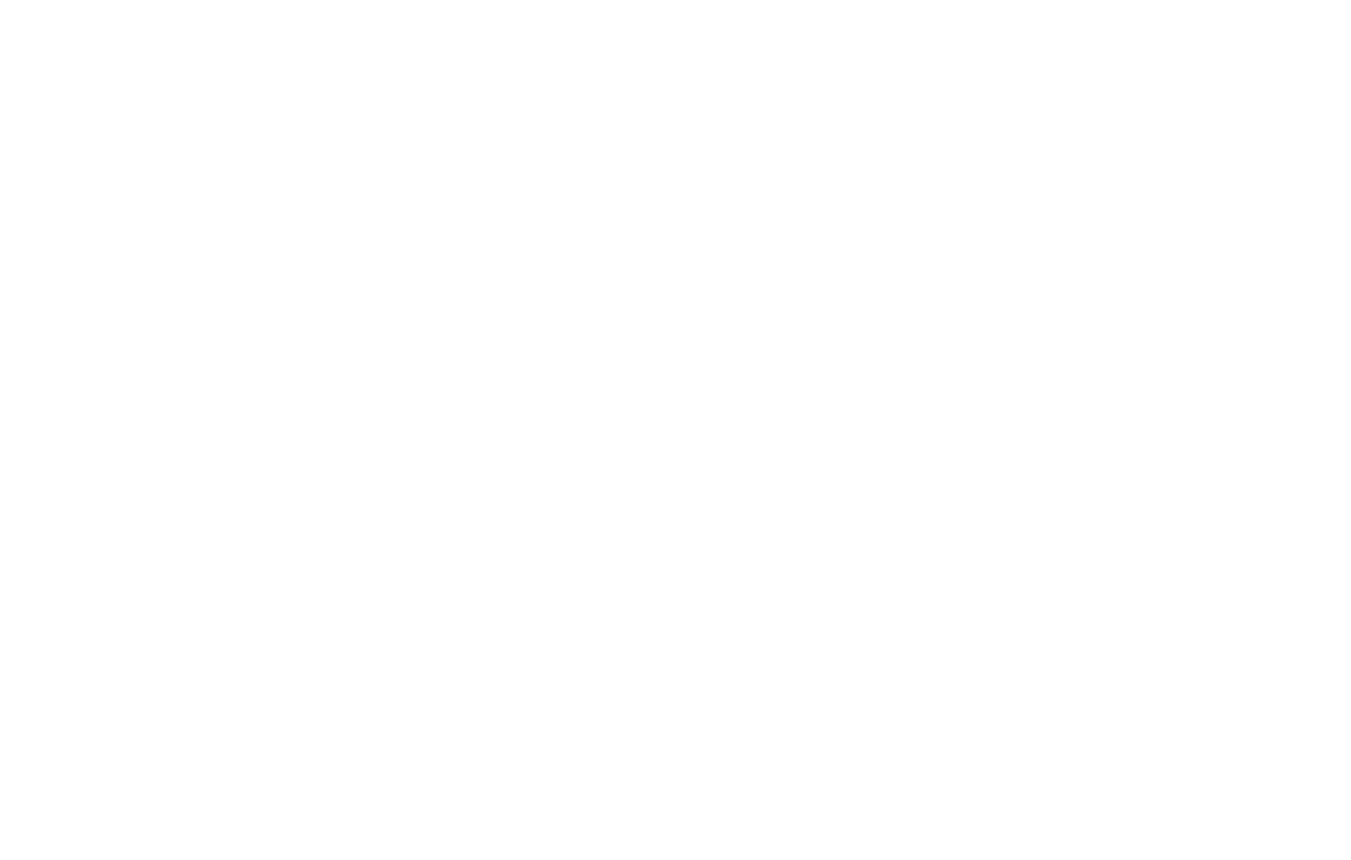
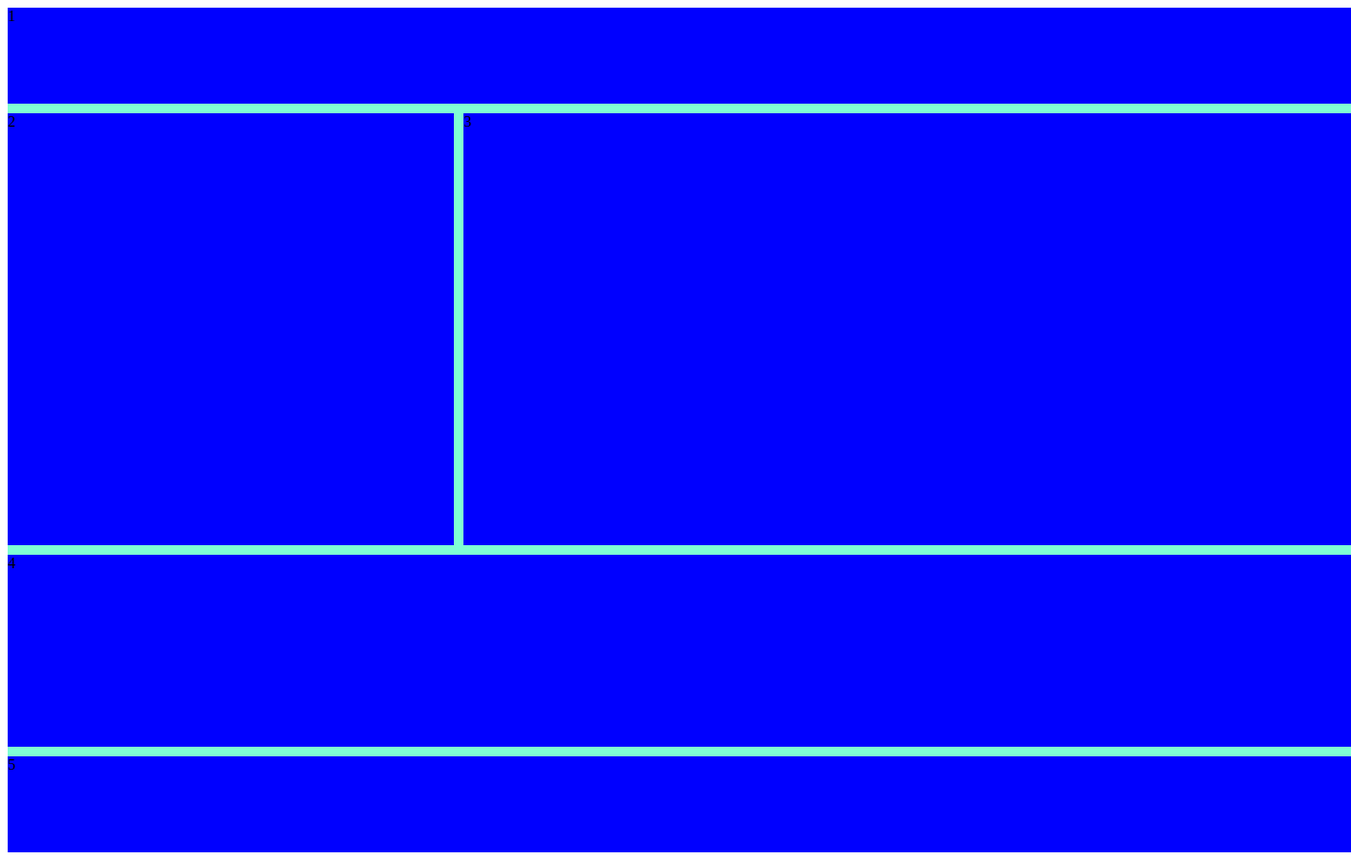
Before and after one commit to StoyanKoprinarov/Chef-s-Pal, a plain HTML site: page index.html in a window 1280 px wide. Shown: the whole page at 96% size, 1408 px wide, since content can reach past the window. Before the commit the page ends 800 px from the top, so only its background shows below. Drawn offline with Linux system fonts and the light colour scheme.

Commit message:
Css and HTML

```diff
--- a/index.html
+++ b/index.html
@@ -1,12 +1,20 @@
 <!DOCTYPE html>
 <html lang="en">
 <head>
+    <link rel="stylesheet" href="style.css">
     <meta charset="UTF-8">
     <meta http-equiv="X-UA-Compatible" content="IE=edge">
     <meta name="viewport" content="width=device-width, initial-scale=1.0">
     <title>Document</title>
 </head>
 <body>
-
+    <div class ="grid-container">
+        <div class="grid-item" id="item1">1</div>
+        <div class="grid-item" id="item2">2</div>
+        <div class="grid-item" id="item3">3</div>
+        <div class="grid-item" id="item4">4</div>
+        <div class="grid-item" id="item5">5</div>
+    </div>
+    <script src="script.js"></script>
 </body>
 </html>
--- a/style.css
+++ b/style.css
@@ -0,0 +1,37 @@
+
+.grid-container {
+    margin:auto;
+width:1400px;
+display:grid;
+grid-template-columns: repeat(3, auto);
+row-gap: 10px;
+column-gap: 10px;
+background-color: aquamarine;
+}
+
+.grid-item {
+    background-color: blue;
+}
+
+#item1, #item5 {
+    width: 100%;
+    height: 100px;
+    grid-column-start: 1;
+    grid-column-end: 4;
+}
+
+#item3 {
+    grid-column-start: 2;
+    grid-column-end: 4;
+}
+
+#item2, #item3 {
+    height:450px;
+}
+
+ #item4 {
+    width: 100%;
+    height: 200px;
+    grid-column-start: 1;
+    grid-column-end: 4;
+}
```
